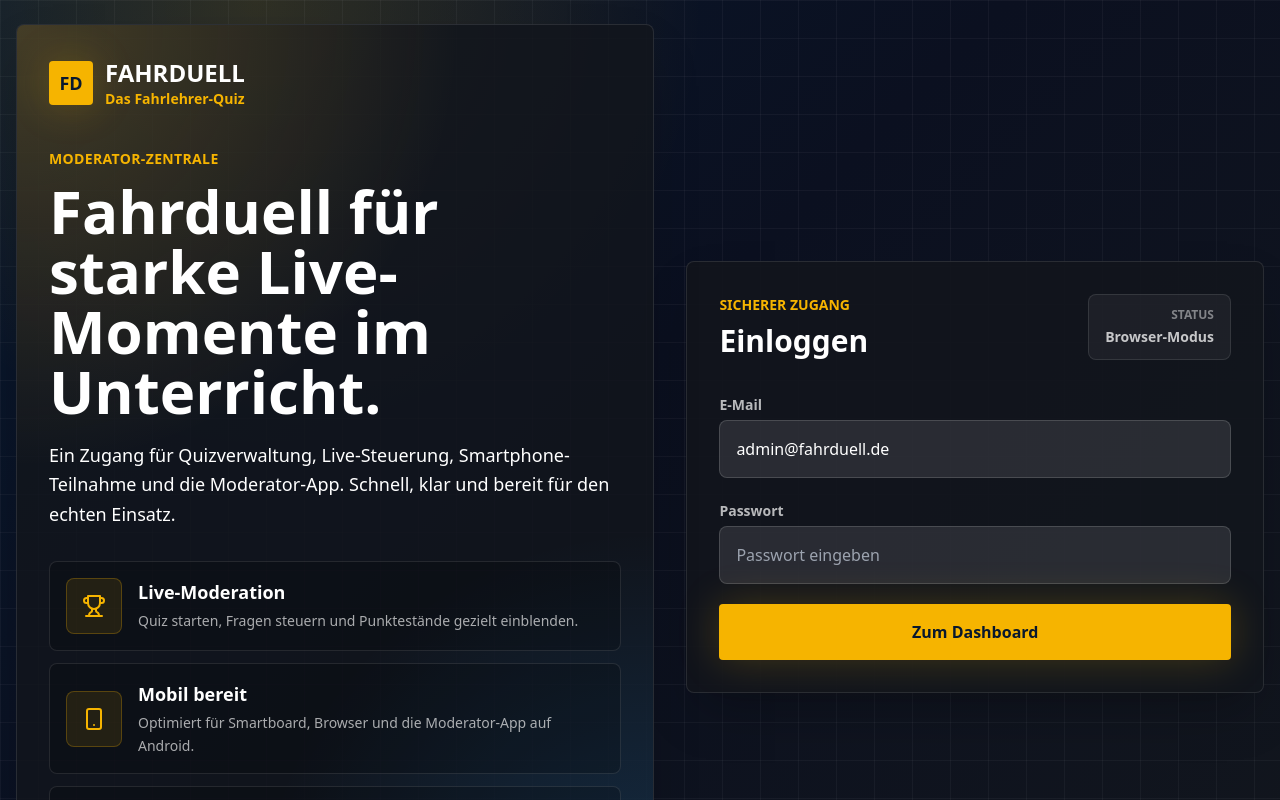
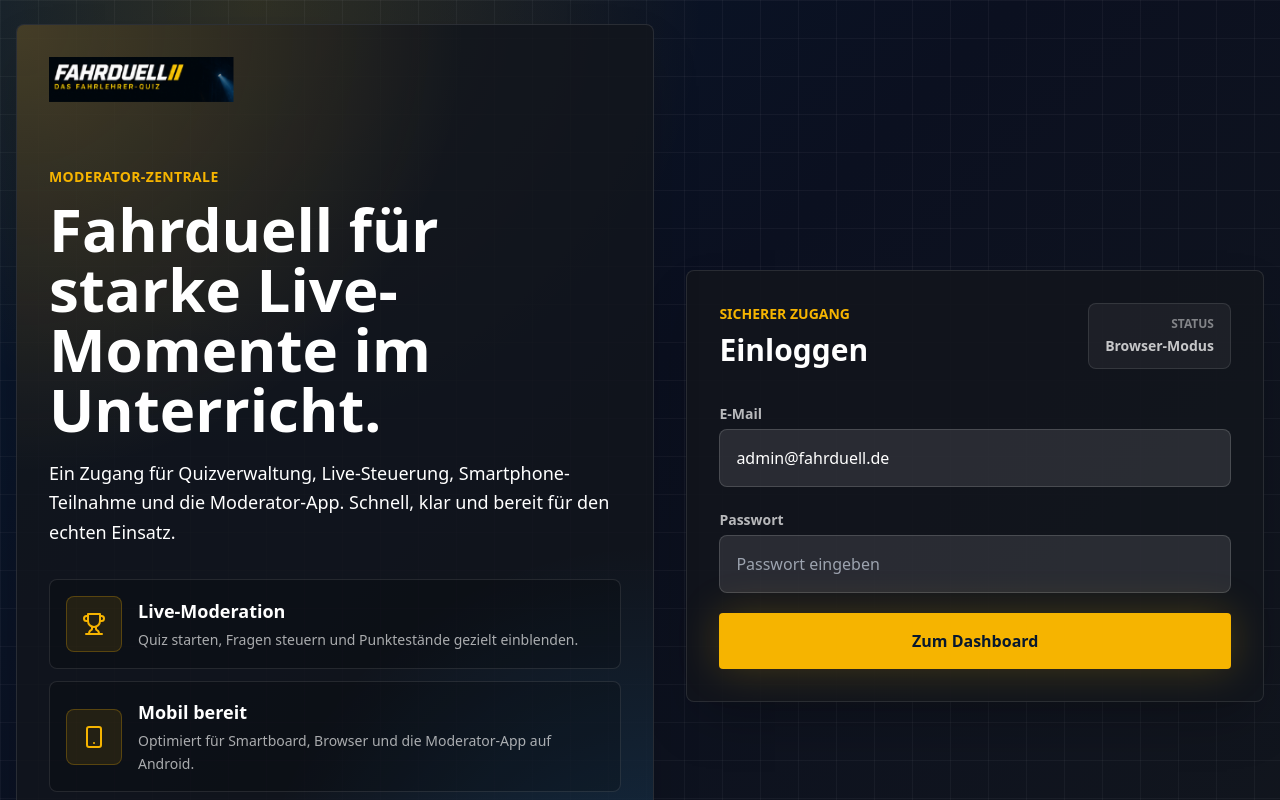
Before and after one commit to sonntagdennis84-droid/Farhrduell, a Next.js app: page /login in a window 1280 px wide. Shown: the top 800 px of the page. Built offline with nearby package versions, Linux system fonts and the light colour scheme; no server answers.

Commit message:
Update site branding logo

```diff
--- a/app/page.tsx
+++ b/app/page.tsx
@@ -1,13 +1,12 @@
 import Link from "next/link";
 import { StartScreenMusic } from "@/components/StartScreenMusic";
-import { Logo } from "@/components/ui/Logo";
 
 export default function Home() {
   return (
     <main className="show-grid flex min-h-screen items-center">
       <div className="mx-auto grid w-full max-w-6xl gap-10 px-5 py-10 md:grid-cols-[1.1fr_0.9fr] md:items-center">
         <section>
-          <Logo />
+          <img className="h-auto w-full max-w-[20rem]" src="/branding/fahrduell-home-logo.png" alt="Fahrduell" />
           <h1 className="mt-10 max-w-3xl text-5xl font-black leading-tight text-white md:text-7xl">Fahrduell</h1>
           <p className="mt-5 max-w-2xl text-xl text-white/78">
             Die installierbare Moderator-App für Live-Unterricht mit Smartboard, Teilnehmer-Handys und Showmaster-Steuerung.
--- a/components/ui/Logo.tsx
+++ b/components/ui/Logo.tsx
@@ -1,15 +1,11 @@
 export function Logo({ compact = false }: { compact?: boolean }) {
+  if (compact) {
+    return <img className="h-auto w-full max-w-[9.5rem]" src="/branding/fahrduell-home-logo.png" alt="Fahrduell" />;
+  }
+
   return (
     <div className="flex items-center gap-3">
-      <div className="grid h-11 w-11 place-items-center rounded border border-show-gold/50 bg-show-gold text-lg font-black text-show-navy shadow-glow">
-        FD
-      </div>
-      {!compact && (
-        <div>
-          <div className="text-2xl font-black uppercase tracking-normal text-white">Fahrduell</div>
-          <div className="text-sm font-semibold text-show-gold">Das Fahrlehrer-Quiz</div>
-        </div>
-      )}
+      <img className="h-auto w-full max-w-[18rem]" src="/branding/fahrduell-home-logo.png" alt="Fahrduell" />
     </div>
   );
 }
```
Also changed, not shown: public/branding/fahrduell-home-logo.png (added).
